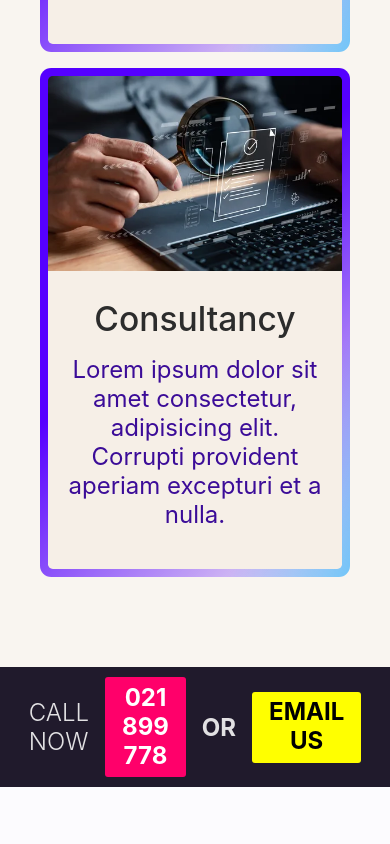
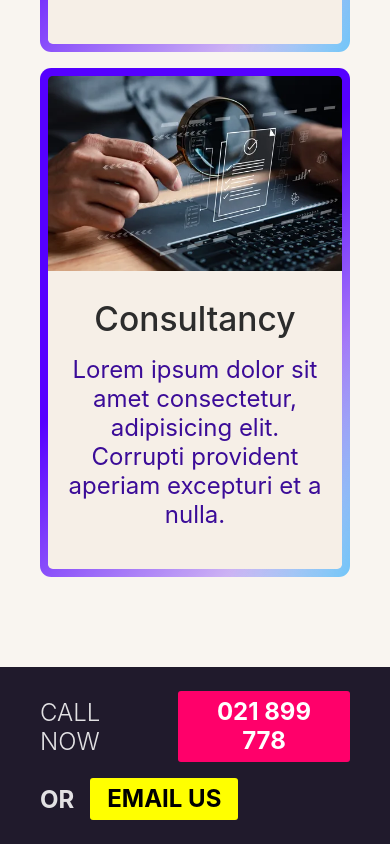
Before and after one commit to jakeluckie/netcraft, a React (Vite) app: page / in a window 390 px wide. Shown: the part 2563-3407 px from the top of the page. Before the commit the page ends 3350 px from the top, so only its background shows below. Built offline with nearby package versions, Linux system fonts and the light colour scheme.

Commit message:
mobile contact section

```diff
--- a/src/components/sections/contact/contact-section.styles.scss
+++ b/src/components/sections/contact/contact-section.styles.scss
@@ -1,4 +1,4 @@
-.contact-container {
+.contact-container.content-padding {
   display: flex;
   background-color: rgb(32, 26, 44);
   justify-content: center;
@@ -38,3 +38,10 @@
     }
   }
 }
+
+@media screen and (max-width: 479px) {
+  .contact-container.content-padding {
+    flex-direction: column;
+    row-gap: 1rem;
+  }
+}
```
